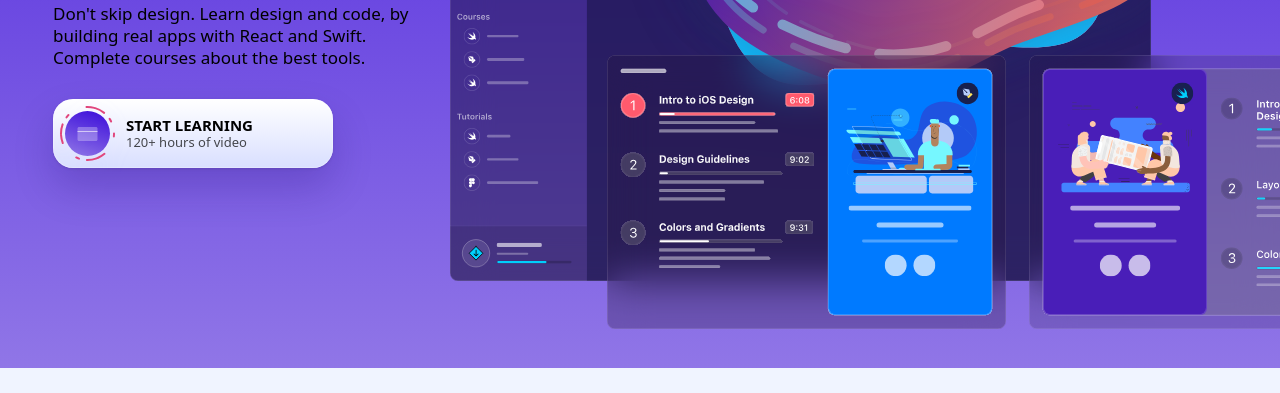
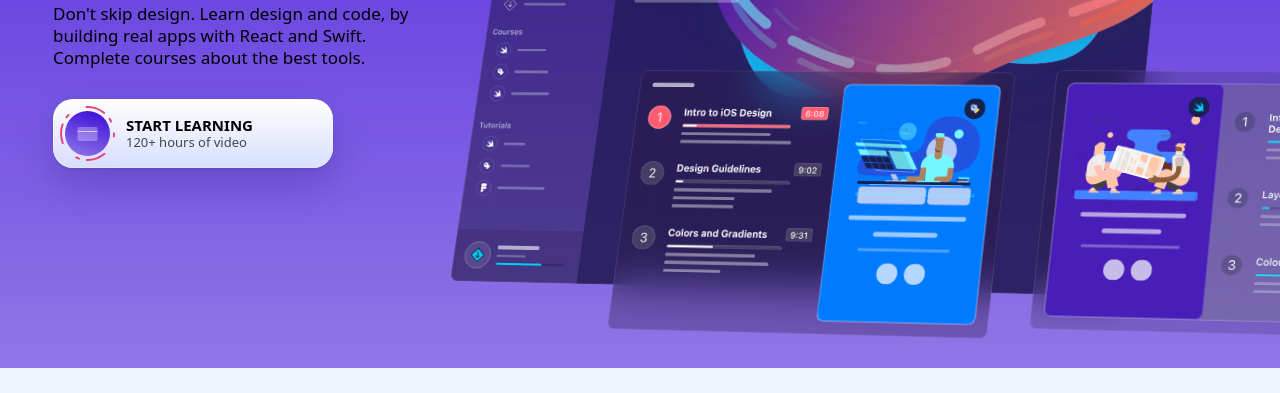
Before and after one commit to ymeskini/sc-landing-page, a Gatsby site: page / in a window 1280 px wide. Shown: the part 407-800 px from the top of the page. Built offline with nearby package versions, Linux system fonts and the light colour scheme; Gatsby itself is replaced by a stand-in of ours.

Commit message:
3D animation

```diff
--- a/src/components/mockup/index.tsx
+++ b/src/components/mockup/index.tsx
@@ -17,6 +17,40 @@
   position: relative;
   --border-radius: 16px;
   --border-radius-small: calc(var(--border-radius) / 2);
+  perspective: 5000px;
+
+  & > div {
+    transform: rotateY(-20deg) rotateX(20deg);
+    transform-origin: bottom left;
+    transition: 1s cubic-bezier(0.075, 0.82, 0.165, 1);
+  }
+
+  &:hover > div {
+    transform: rotateY(0deg) rotateX(0deg);
+    &#mockup1 {
+      transition-delay: 0.1s;
+      transform: translate(-30px, -30px);
+    }
+    &#mockup2 {
+      transition-delay: 0.2s;
+      transform: translate(0px, -30px);
+    }
+    &#mockup3 {
+      transition-delay: 0s;
+    }
+    &#mockup4 {
+      transition-delay: 0.1s;
+      transform: translate(-120px, 30px);
+    }
+    &#mockup5 {
+      transition-delay: 0.2s;
+      transform: translate(-90px, 30px);
+    }
+
+    &:hover {
+      filter: brightness(150%) saturate(120%);
+    }
+  }
 
   #mockup1 {
     position: absolute;
```
